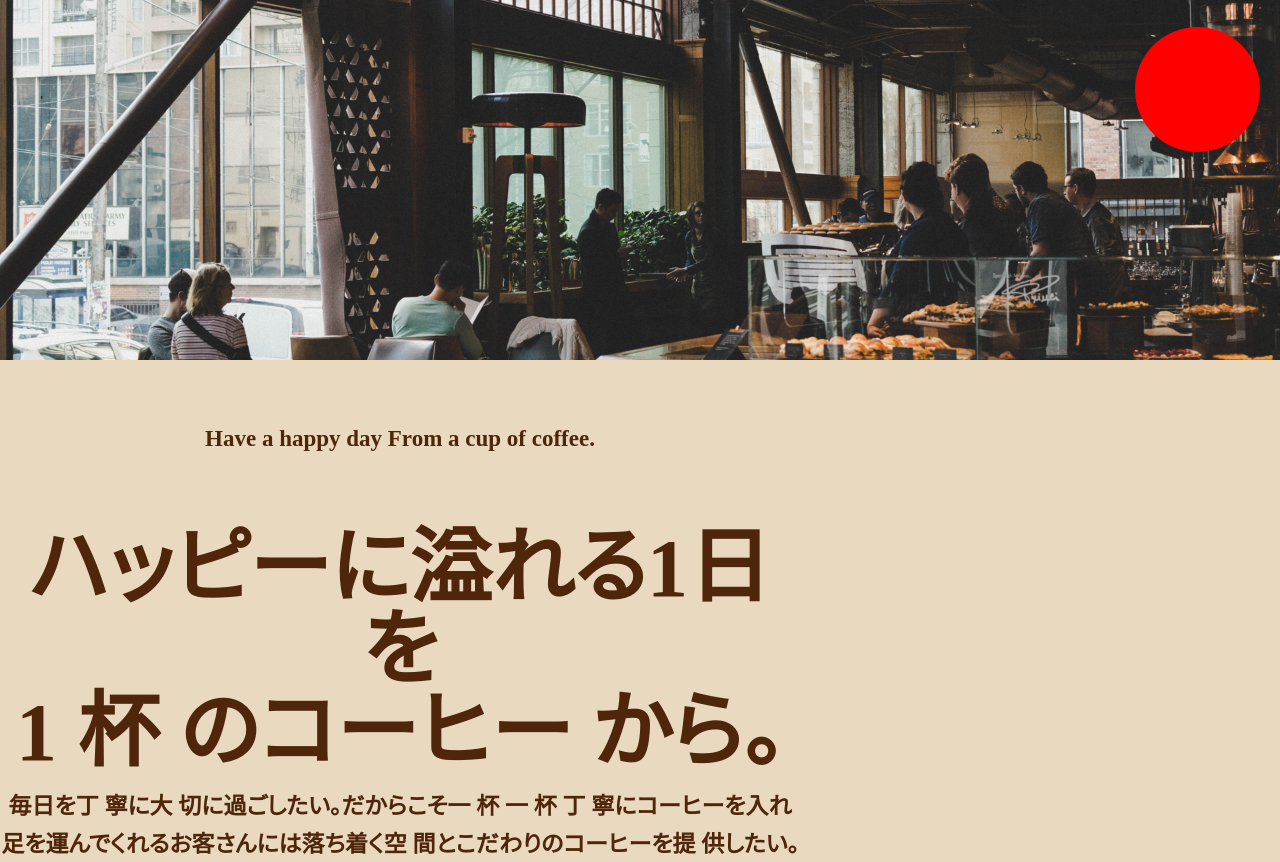
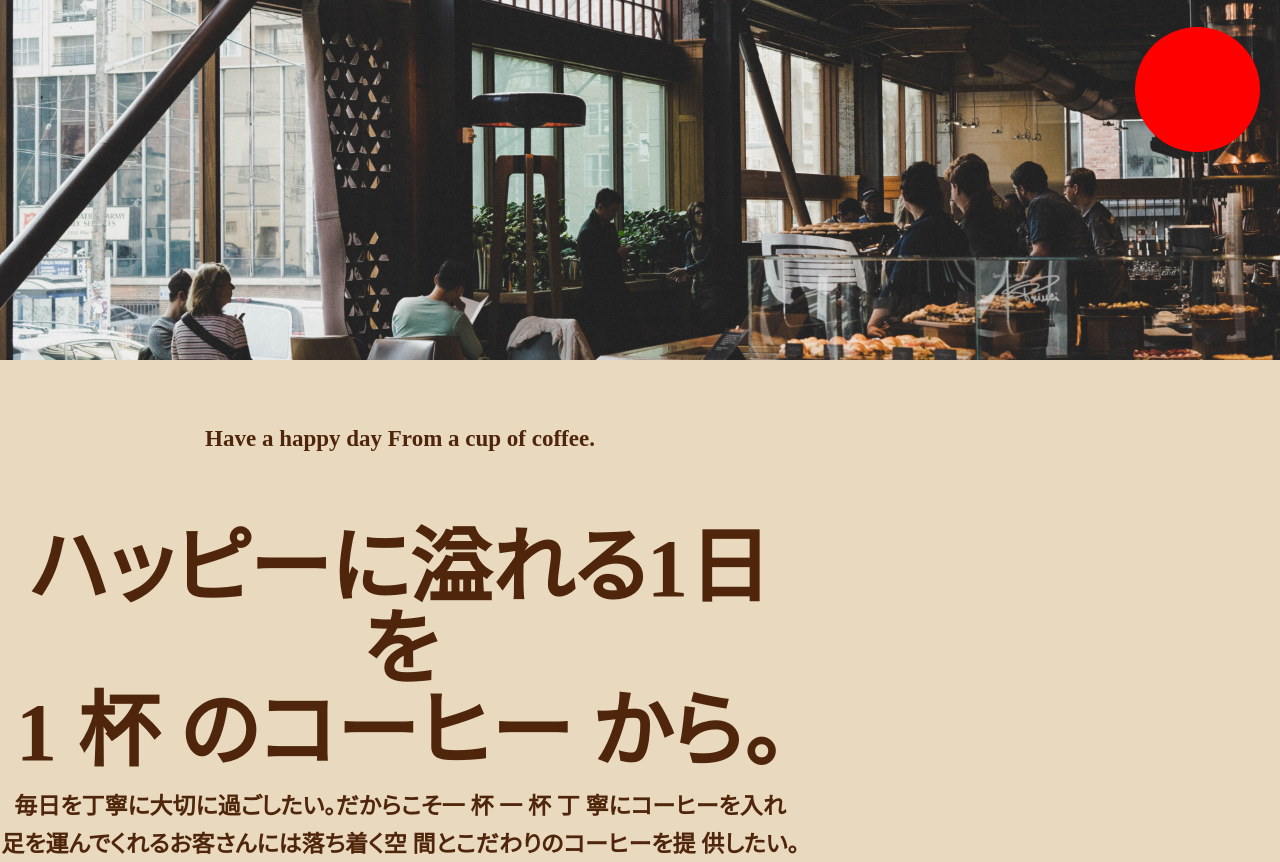
Before and after one commit to kei-m12/kadai4_hayakawa, a plain HTML site: page desi-cafe/index.html in a window 1280 px wide. Shown: the part 73-935 px from the top of the page. Drawn offline with Linux system fonts and the light colour scheme.

Commit message:
修正20240215

```diff
--- a/desi-cafe/index.html
+++ b/desi-cafe/index.html
@@ -41,7 +41,7 @@
                 <section class="catch">
                     <p class="sub-text">Have a happy day From a cup of coffee.</p>
                     <h2 class="main-text">ハッピーに溢れる1日を<br> 1 杯 のコーヒー から。</h2>
-                    <p>毎日を丁 寧に大 切に過ごしたい。だからこそ一 杯 一 杯 丁 寧にコーヒーを入れ 足を運んでくれるお客さんには落ち着く空 間とこだわりのコーヒーを提 供したい。</p>
+                    <p>毎日を丁寧に大切に過ごしたい。だからこそ一 杯 一 杯 丁 寧にコーヒーを入れ 足を運んでくれるお客さんには落ち着く空 間とこだわりのコーヒーを提 供したい。</p>
                 </section>
 
 
```
